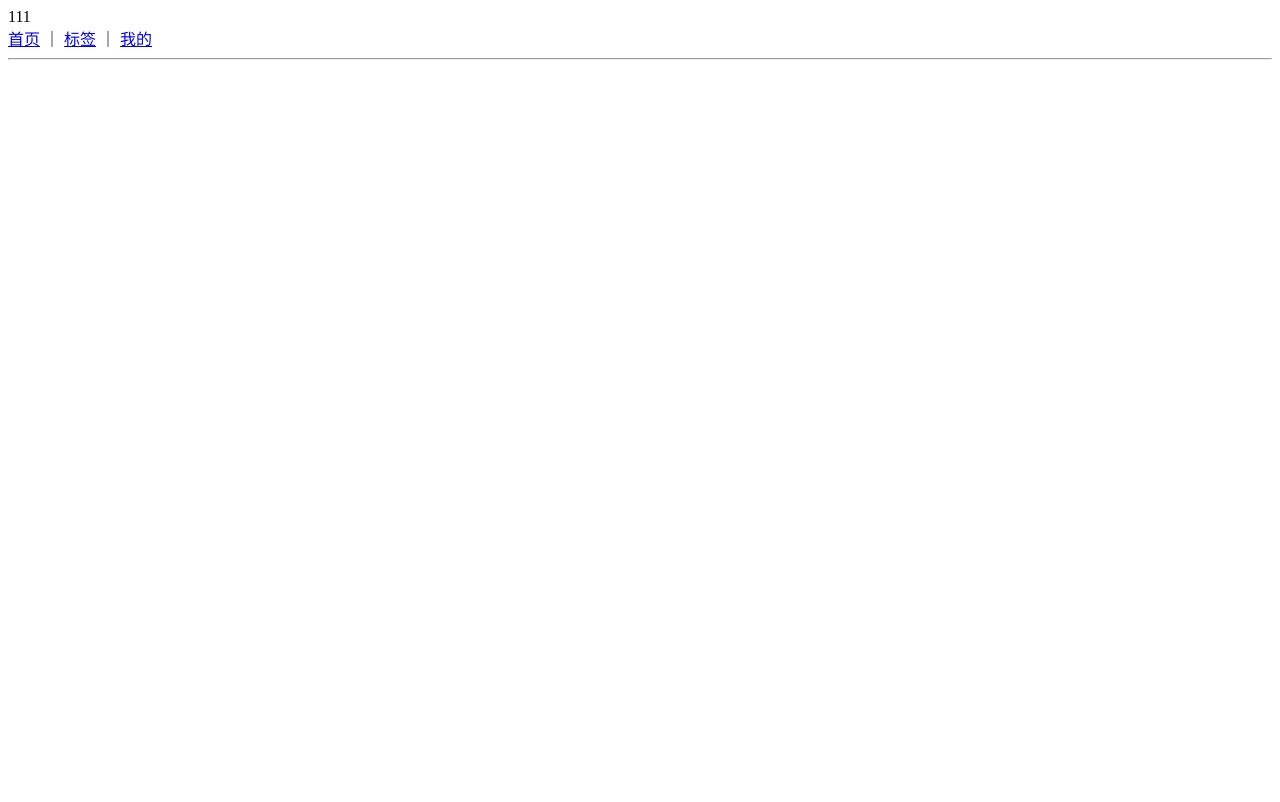
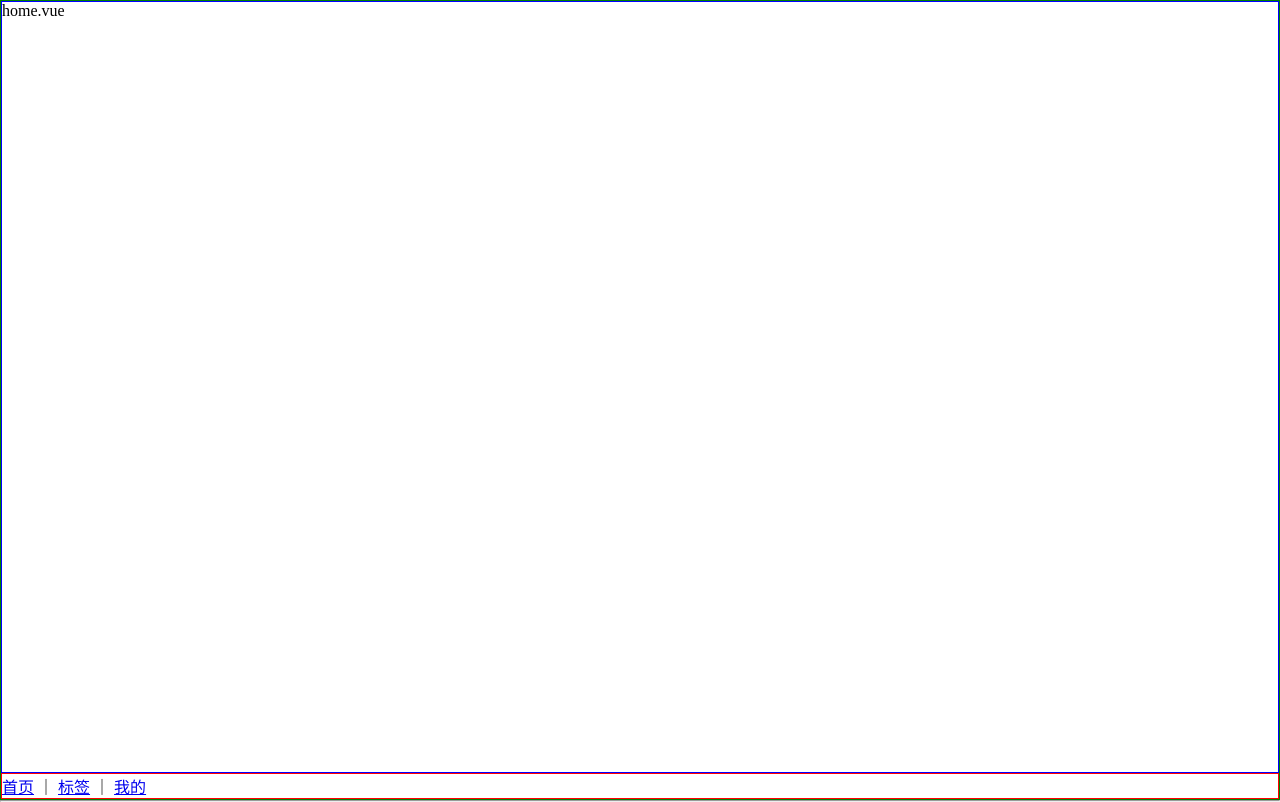
Before and after one commit to yanglin56/dybookkeeping, a Vue app: page /#/home in a window 1280 px wide. Built offline with nearby package versions, Linux system fonts and the light colour scheme.

Commit message:
home 页面布局

```diff
--- a/src/App.vue
+++ b/src/App.vue
@@ -1,11 +1,16 @@
 <template>
   <div>
-    <router-view/>
-    <hr/>
+    <router-view />
+    <hr />
   </div>
 </template>
 
 <style lang="scss">
+* {
+  margin: 0;
+  padding: 0;
+  box-sizing: border-box;
+}
 #app {
   font-family: Avenir, Helvetica, Arial, sans-serif;
   -webkit-font-smoothing: antialiased;
--- a/src/components/Nav.vue
+++ b/src/components/Nav.vue
@@ -1,5 +1,5 @@
 <template>
-  <div>
+  <div class="nav">
     <router-link to="/home">首页</router-link>
     ｜
     <router-link to="/labels">标签</router-link>
@@ -23,4 +23,7 @@
 </script>
 
 <style lang="scss" scoped>
+.nav {
+  border: 1px solid red;
+}
 </style>
--- a/src/views/Home.vue
+++ b/src/views/Home.vue
@@ -1,6 +1,6 @@
 <template>
-  <div>
-    111
+  <div class="nav-wrapper">
+    <div class="content">home.vue</div>
     <Nav />
   </div>
 </template>
@@ -12,4 +12,15 @@
 </script>
 
 <style lang="scss" scoped>
+.nav-wrapper {
+  border: 1px solid green;
+  display: flex;
+  flex-direction: column;
+  height: 100vh;
+}
+.content {
+  border: 1px solid blue;
+  overflow: auto;
+  flex-grow: 1;
+}
 </style>
```
